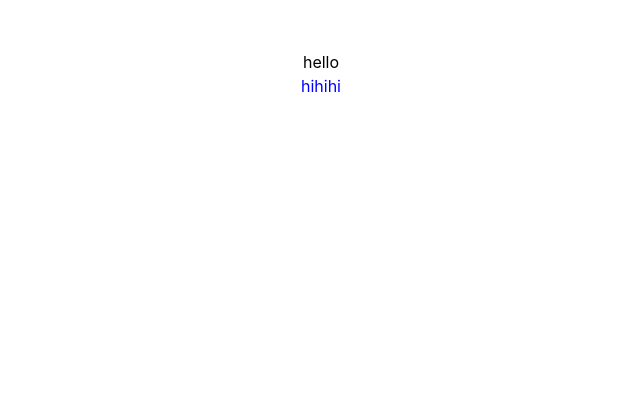
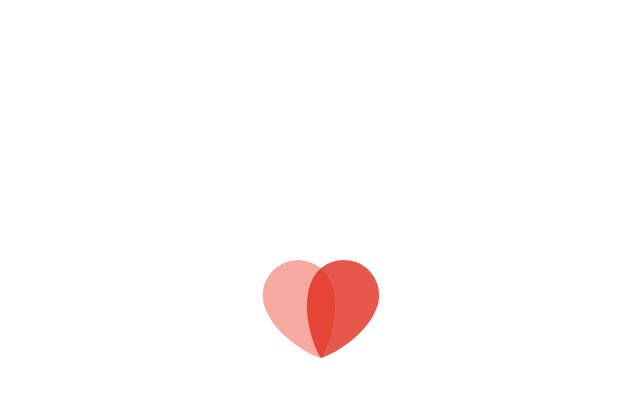
Before and after one commit to blov-hackathon/blov-frontend, a Next.js app: page / in a window 1280 px wide. Shown: the top 396 px of the page, without its empty margins (319-959 px from the left). Built offline with nearby package versions, Linux system fonts and the light colour scheme.

Commit message:
feat: add start page logo icon

```diff
--- a/pages/index.js
+++ b/pages/index.js
@@ -1,13 +1,16 @@
+import styled, { css } from "styled-components";
 import Layout from "../component/Layout";
-import Typography from "../component/Typography";
+import Margin from "../component/Margin";
 
-export default function Home() {
+const LogoImage = styled.img`
+  height: 120px;
+`;
+
+export default function Start() {
   return (
     <Layout>
-      <Typography>hello</Typography>
-      <Typography color="blue" size="100px">
-        hihihi
-      </Typography>
+      <Margin size="200" />
+      <LogoImage src="/login/main-icon.svg" />
     </Layout>
   );
 }
```
